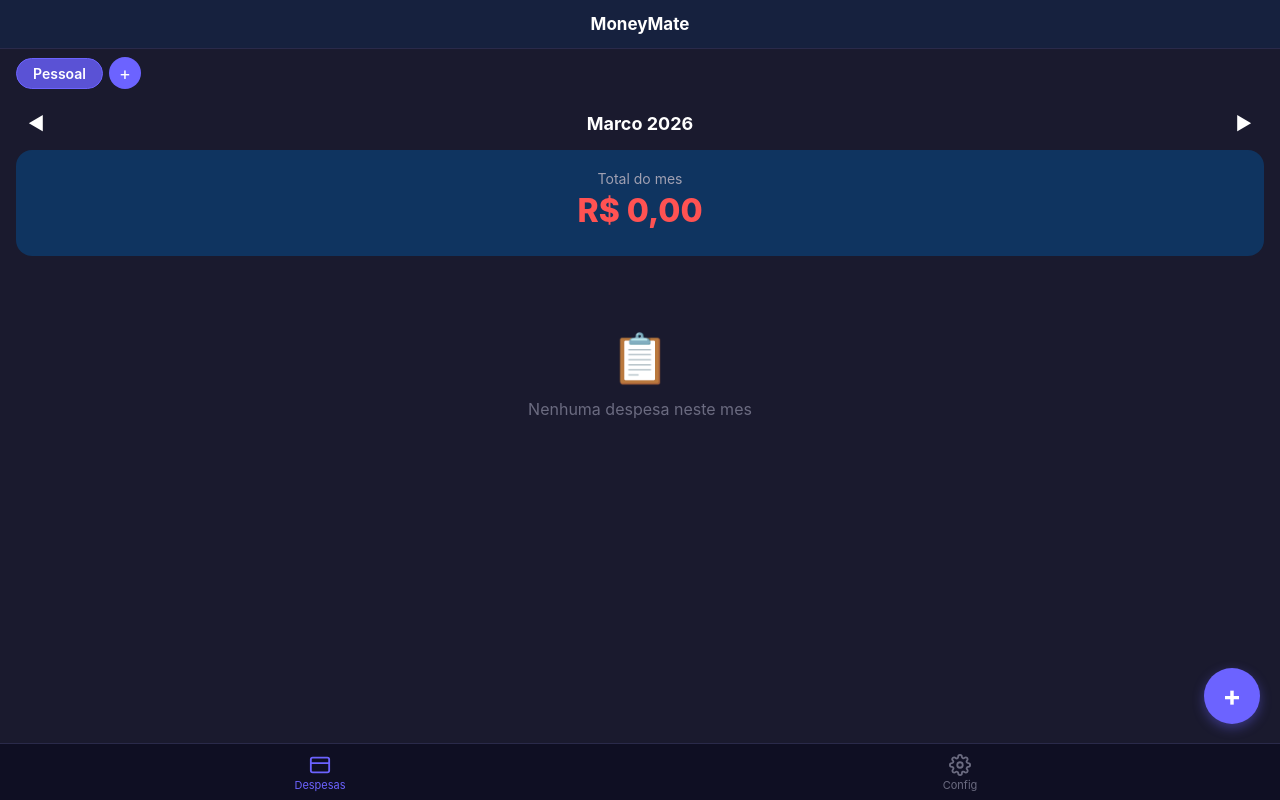
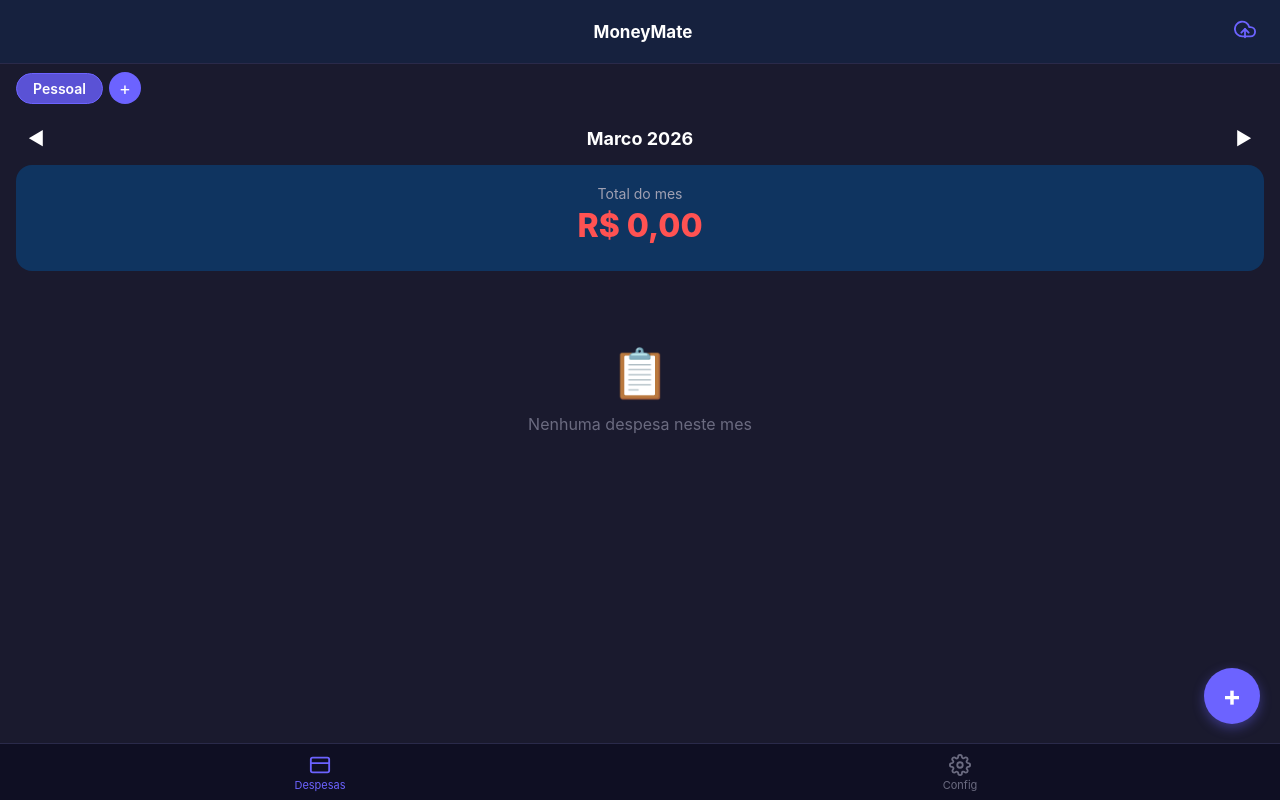
Before and after one commit to lmauricio10/moneymate-pwa, a React (Vite) app: page / in a window 1280 px wide. Built offline with nearby package versions, Linux system fonts and the light colour scheme.

Commit message:
Add cloud share button in header - saves to iCloud/Drive via share sheet

```diff
--- a/src/App.tsx
+++ b/src/App.tsx
@@ -135,6 +135,27 @@ export default function App() {
     saveProjetoAtivo(id);
   }, []);
 
+  const handleCloudShare = useCallback(async () => {
+    const data = JSON.stringify({ despesas, config, projetos, exportadoEm: new Date().toISOString() }, null, 2);
+    const file = new File([data], `moneymate_${new Date().toISOString().split('T')[0]}.json`, { type: 'application/json' });
+
+    if (navigator.share && navigator.canShare?.({ files: [file] })) {
+      try {
+        await navigator.share({ files: [file], title: 'MoneyMate Backup' });
+      } catch (e: any) {
+        if (e.name !== 'AbortError') alert('Erro ao compartilhar');
+      }
+    } else {
+      // Fallback: download
+      const url = URL.createObjectURL(file);
+      const a = document.createElement('a');
+      a.href = url;
+      a.download = file.name;
+      a.click();
+      URL.revokeObjectURL(url);
+    }
+  }, [despesas, config, projetos]);
+
   const importDespesas = useCallback((novas: Despesa[], novaConfig?: NotificacaoConfig, novosProjetos?: Projeto[]) => {
     const migradas = novas.map((d) => ({ ...d, status: d.status || ('pendente' as const), projetoId: d.projetoId || 'pessoal' }));
     setDespesas(migradas);
@@ -174,11 +195,22 @@ export default function App() {
         background: colors.surface,
         padding: '14px 20px',
         borderBottom: `1px solid ${colors.border}`,
-        textAlign: 'center',
-        fontWeight: 700,
-        fontSize: 17,
+        display: 'flex', justifyContent: 'space-between', alignItems: 'center',
       }}>
-        {tab === 'despesas' ? 'MoneyMate' : 'Configuracoes'}
+        <div style={{ width: 36 }} />
+        <span style={{ fontWeight: 700, fontSize: 17 }}>
+          {tab === 'despesas' ? 'MoneyMate' : 'Configuracoes'}
+        </span>
+        <button onClick={handleCloudShare} style={{
+          background: 'none', border: 'none', cursor: 'pointer', padding: 4,
+          color: colors.primary, fontSize: 20,
+        }} title="Salvar na nuvem">
+          <svg width="22" height="22" viewBox="0 0 24 24" fill="none" stroke="currentColor" strokeWidth="2" strokeLinecap="round" strokeLinejoin="round">
+            <path d="M18 10h-1.26A8 8 0 1 0 9 20h9a5 5 0 0 0 0-10z"/>
+            <polyline points="8 16 12 12 16 16"/>
+            <line x1="12" y1="12" x2="12" y2="21"/>
+          </svg>
+        </button>
       </div>
 
       {/* Content */}
```
